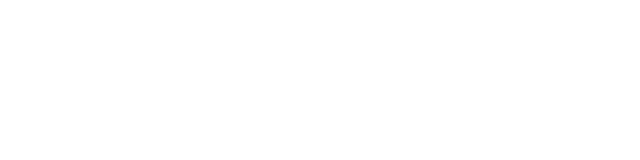
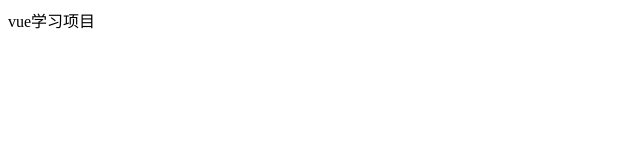
Before and after one commit to changping0823/supermall, a Vue app: page / in a window 1280 px wide. Shown: the top 160 px of the page, without its empty margins (0-640 px from the left). Built offline with nearby package versions, Linux system fonts and the light colour scheme.

Commit message:
测试git

```diff
--- a/src/App.vue
+++ b/src/App.vue
@@ -1,5 +1,7 @@
-<template></template>
-<div>vue学习项目</div>
+<template>
+	<div>vue学习项目</div>
+</template>
+
 <script>
 export default {
 	name: "App",
```
